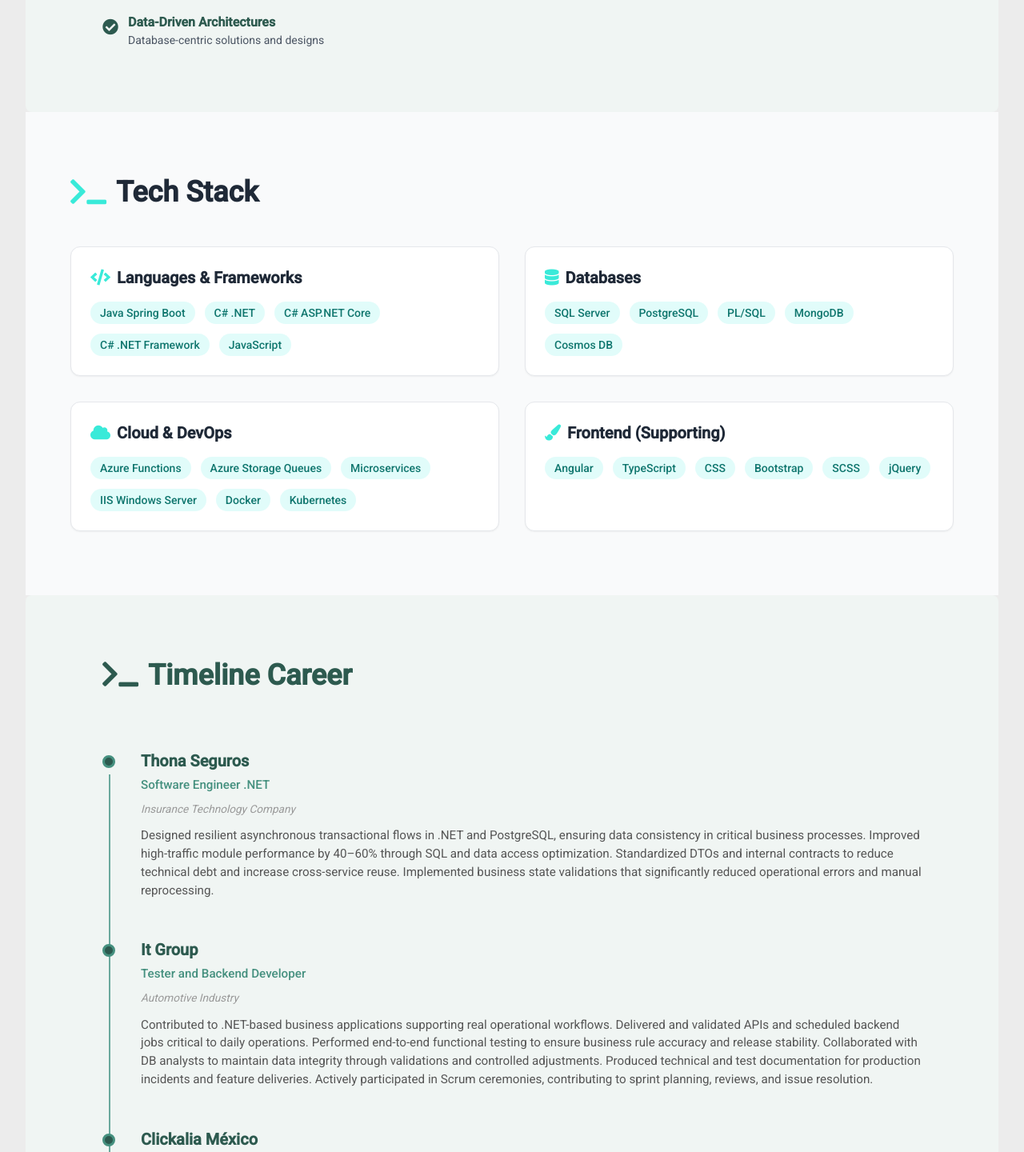
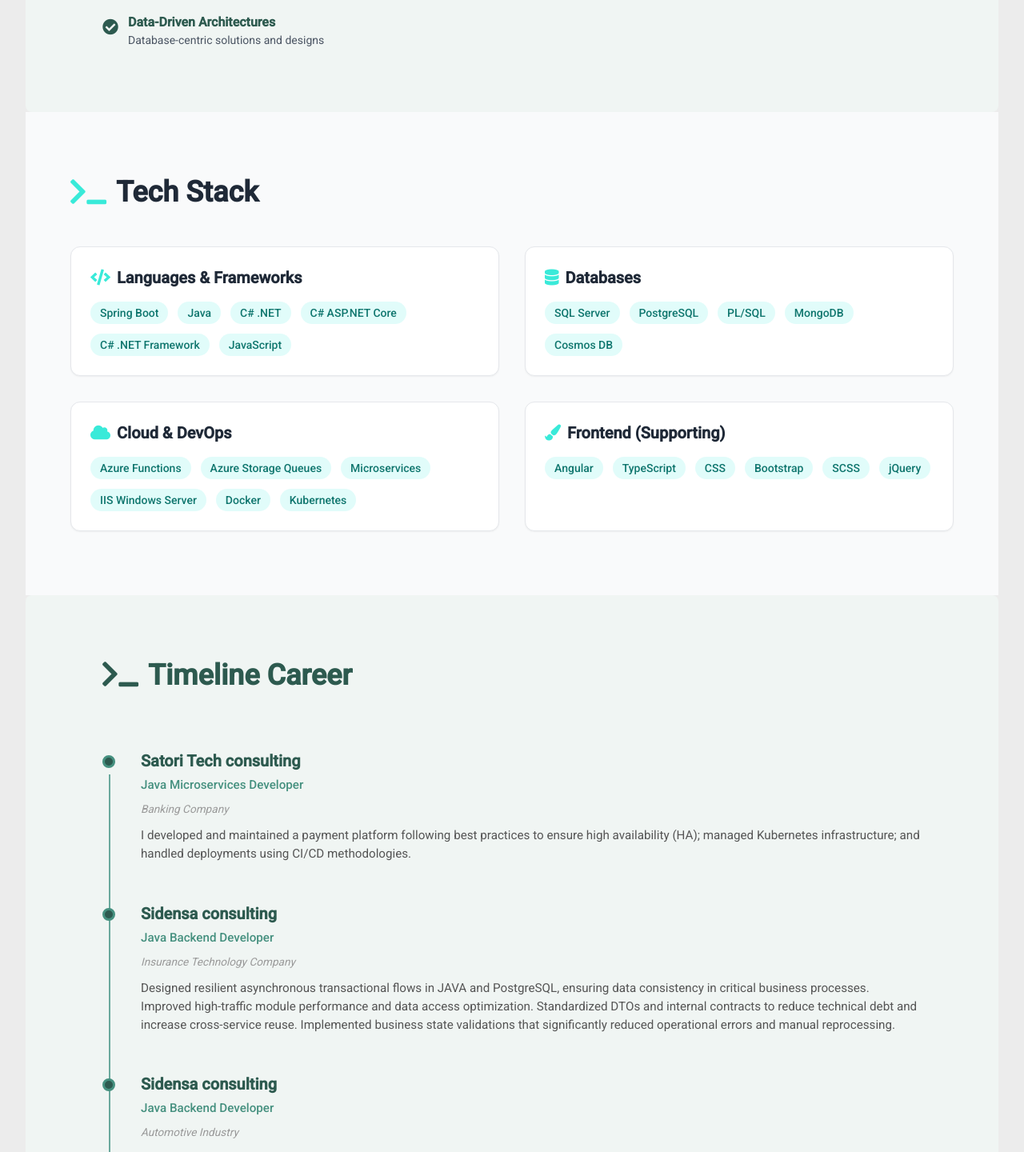
Before and after one commit to Carlos810/MyPortfolioWebVersionAsSoftwareEngineer, an Angular app: page / in a window 1280 px wide. Shown: the part 1332-2772 px from the top of the page at 80% size. Built offline with nearby package versions, Linux system fonts and the light colour scheme.

Commit message:
add formal image into webpage for job (#7)
Co-authored-by: carlosgomz <carlosgomz810@gmail.com,charly_magno025@hotmail.com>

```diff
--- a/angular.json
+++ b/angular.json
@@ -89,6 +89,7 @@
             "tsConfig": "tsconfig.spec.json",
             "inlineStyleLanguage": "scss",
             "assets": [
+              "src/assets",
               {
                 "glob": "**/*",
                 "input": "public"
--- a/src/app/app.component.html
+++ b/src/app/app.component.html
@@ -156,7 +156,8 @@
             </h3>
 
             <div class="flex flex-wrap gap-3">
-              <span class="bg-[#39EAD9]/15 text-[#0f766e] px-3 py-1 rounded-full text-sm font-medium">Java Spring Boot</span>
+              <span class="bg-[#39EAD9]/15 text-[#0f766e] px-3 py-1 rounded-full text-sm font-medium">Spring Boot</span>
+              <span class="bg-[#39EAD9]/15 text-[#0f766e] px-3 py-1 rounded-full text-sm font-medium">Java</span>
               <span class="bg-[#39EAD9]/15 text-[#0f766e] px-3 py-1 rounded-full text-sm font-medium">C# .NET</span>
               <span class="bg-[#39EAD9]/15 text-[#0f766e] px-3 py-1 rounded-full text-sm font-medium">C# ASP.NET Core</span>
               <span class="bg-[#39EAD9]/15 text-[#0f766e] px-3 py-1 rounded-full text-sm font-medium">C# .NET Framework</span>
--- a/src/app/layout/hero/hero.component.html
+++ b/src/app/layout/hero/hero.component.html
@@ -24,7 +24,7 @@
           <!-- BUTTONS (subidos) -->
           <div class="flex flex-col sm:flex-row gap-4 pt-2">
 
-            <a href="https://mega.nz/file/zJ8FQZzR#Ba7vbk8u-tuC-vf7fsv4P8YAsN82GzhAcAvPNztKhW4" target="_blank"
+            <a href="" target="_blank"
                download
                class="inline-flex items-center justify-center gap-2 px-6 py-3  bg-[#39EAD9] text-primary-dark font-semibold rounded-lg hover:bg-gray-100 transition-all duration-300 shadow-xl relative z-20">
               <i class="fas fa-download"></i>
@@ -46,8 +46,8 @@
               bg-gradient-to-br from-primary-light to-primary-dark
               flex items-center justify-center overflow-hidden">
                 <img
-                  src="https://www.dropbox.com/scl/fi/7tv8z6cadvgmcb1ijrcfn/carlosgl01.jpg?rlkey=1y61ijshxk1v2ry2sdsxpm2kg&st=duzskrwz&raw=1"
-                  class="w-full h-full object-cover object-[10%_35%] scale-110"
+                  src="https://uccbfb03121ecca0a2afe061b7fe.dl.dropboxusercontent.com/cd/0/inline/C_XOXiBcGOlyFpLQQwpTFy257NYhU6_8k9r2G7kiyNWqYhGN_G2ViD7JpUvY8e9Hg7h8jLbbnGi0X38CYfb0QHwAefGMOomQX01PJEP_vQXvhA4UXQxXP0i-UX3Rzeh-zl0/file#"
+                  class="w-full h-full object-cover object-[10%_11%] scale-110"
                   alt="Juan Carlos Profile"
                 />
             </div>
--- a/src/app/layout/timeline/timeline.component.ts
+++ b/src/app/layout/timeline/timeline.component.ts
@@ -11,16 +11,22 @@
 export class TimelineComponent {
   timelineItems = [
     {
-      title: 'Thona Seguros',
-      position: 'Software Engineer .NET',
-      dateRange: 'Insurance Technology Company',
-      description: 'Designed resilient asynchronous transactional flows in .NET and PostgreSQL, ensuring data consistency in critical business processes. Improved high-traffic module performance by 40–60% through SQL and data access optimization. Standardized DTOs and internal contracts to reduce technical debt and increase cross-service reuse. Implemented business state validations that significantly reduced operational errors and manual reprocessing.'
+      title: 'Satori Tech consulting',
+      position: 'Java Microservices Developer',
+      dateRange: 'Banking Company',
+      description: 'I developed and maintained a payment platform following best practices to ensure high availability (HA); managed Kubernetes infrastructure; and handled deployments using CI/CD methodologies.'
     },
     {
-      title: 'It Group',
-      position: 'Tester and Backend Developer',
+      title: 'Sidensa consulting',
+      position: 'Java Backend Developer',
+      dateRange: 'Insurance Technology Company',
+      description: 'Designed resilient asynchronous transactional flows in JAVA and PostgreSQL, ensuring data consistency in critical business processes. Improved high-traffic module performance and data access optimization. Standardized DTOs and internal contracts to reduce technical debt and increase cross-service reuse. Implemented business state validations that significantly reduced operational errors and manual reprocessing.'
+    },
+    {
+      title: 'Sidensa consulting',
+      position: 'Java Backend Developer',
       dateRange: 'Automotive Industry',
-      description: 'Contributed to .NET-based business applications supporting real operational workflows. Delivered and validated APIs and scheduled backend jobs critical to daily operations. Performed end-to-end functional testing to ensure business rule accuracy and release stability. Collaborated with DB analysts to maintain data integrity through validations and controlled adjustments. Produced technical and test documentation for production incidents and feature deliveries. Actively participated in Scrum ceremonies, contributing to sprint planning, reviews, and issue resolution.'
+      description: 'Contributed to business applications supporting real operational workflows. Delivered and validated APIs and scheduled backend jobs critical to daily operations. Performed end-to-end functional testing to ensure business rule accuracy and release stability. Collaborated with DB analysts to maintain data integrity through validations and controlled adjustments. Produced technical and test documentation for production incidents and feature deliveries. Actively participated in Scrum ceremonies, contributing to sprint planning, reviews, and issue resolution.'
     },
     {
       title: 'Clickalia México',
```
Also changed, not shown: 1 other file (tests, documents, lock files or other folders).
